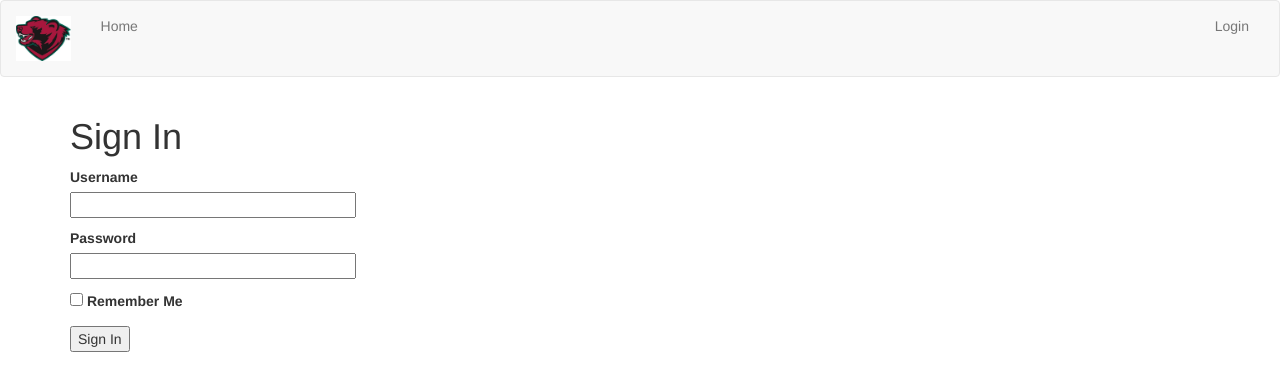
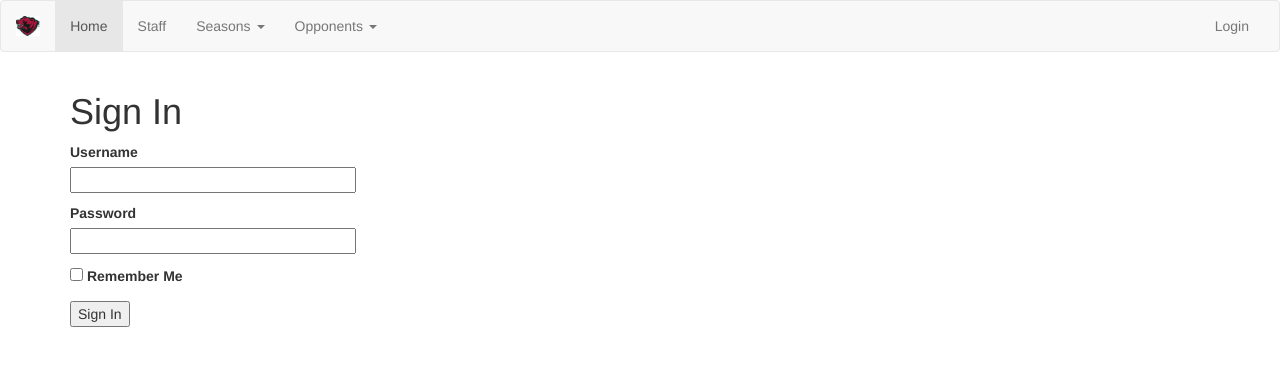
Before and after one commit to ryanloutos/WashU-Bears-Baseball-Website, a Flask app: a page that uses app/templates/base.html in a window 1280 px wide. Shown: the top 391 px of the page. Run offline with Flask 2, Linux system fonts and the light colour scheme; some libraries are stand-ins or nearby versions.

Commit message:
navbar stuff

```diff
--- a/app/templates/base.html
+++ b/app/templates/base.html
@@ -14,46 +14,71 @@
         .navbar-brand img {
             max-height: 100%;
          }
-        .navbar-brand {
-            height: 75px;
-        }
     </style>
 {% endblock %}
 
 {% block navbar %}
 <nav class="navbar navbar-default">
     <div class="container-fluid">
+      <!-- Brand and toggle get grouped for better mobile display -->
       <div class="navbar-header">
-                {#<button type="button" class="navbar-toggle collapsed" data-toggle="collapse" data-target="#bs-example-navbar-collapse-1" aria-expanded="false">
+        <button type="button" class="navbar-toggle collapsed" data-toggle="collapse" data-target="#bs-example-navbar-collapse-1" aria-expanded="false">
           <span class="sr-only">Toggle navigation</span>
           <span class="icon-bar"></span>
           <span class="icon-bar"></span>
           <span class="icon-bar"></span>
-                </button>#}
+        </button>
         <a class="navbar-brand" href="{{ url_for('index') }}">
             <img alt='Brand' src="{{ url_for('static', filename='images/Bear_Head.jpg') }}">
         </a>
       </div>
+
+      <!-- Collect the nav links, forms, and other content for toggling -->
       <div class="collapse navbar-collapse" id="bs-example-navbar-collapse-1">
         <ul class="nav navbar-nav">
-                    <li><a href="{{ url_for('index') }}">Home</a></li>
+          <li class="active"><a href="{{ url_for('index') }}">Home <span class="sr-only">(current)</span></a></li>
+          <li><a href="#">Staff</a></li>
+          <li class="dropdown">
+            <a href="#" class="dropdown-toggle" data-toggle="dropdown" role="button" aria-haspopup="true" aria-expanded="false">Seasons <span class="caret"></span></a>
+            <ul class="dropdown-menu">
+                <li><a href="{{ url_for('season', id=3) }}">Fall 2019</a></li>
+                <li><a href="{{ url_for('season', id=4) }}">Spring 2020</a></li>
+                <li role="separator" class="divider"></li>
+                <li><a href="{{ url_for('season', id=2) }}">Spring 2019</a></li>
+            </ul>
+          </li>
+          <li class="dropdown">
+            <a href="#" class="dropdown-toggle" data-toggle="dropdown" role="button" aria-haspopup="true" aria-expanded="false">Opponents <span class="caret"></span></a>
+            <ul class="dropdown-menu">
+                <li><a href="{{ url_for('opponent', id=1) }}">Matchups</a></li>
+            </ul>
+          </li>
         </ul>
         <ul class="nav navbar-nav navbar-right">
           {% if current_user.is_anonymous %}
-                    <li><a href="{{ url_for('login') }}">Login</a></li>
+            <li><a href="#">Login</a></li>
           {% else %}
           {% if current_user.admin %}
+          <li class="dropdown">
+            <a href="#" class="dropdown-toggle" data-toggle="dropdown" role="button" aria-haspopup="true" aria-expanded="false">Create <span class="caret"></span></a>
+            <ul class="dropdown-menu">
+
+                <li><a href="{{ url_for('new_outing') }}">New Outing</a></li>
                 <li><a href="{{ url_for('new_outing_csv') }}">New Outing CSV</a></li>
+                <li role="separator" class="divider"></li>
                 <li><a href="{{ url_for('register') }}">New User</a></li>
+                <li><a href="{{ url_for('new_opponent') }}">New Opponent</a></li>
                 <li><a href="{{ url_for('new_season') }}">New Season</a></li>
-                        <li><a href="{{ url_for('new_opponent') }}">New Opponent</a></li>
+            </ul>
+          </li>
           {% endif %}
-                    <li><a href="{{ url_for('new_outing') }}">New Outing</a></li>
-                    <li><a href="{{ url_for('logout') }}">Logout</a></li>
+          <li>
+            <a href="{{ url_for('logout') }}">Logout</a>
+          </li>
           {% endif %}
         </ul>
-            </div>
-        </div>
+      </div><!-- /.navbar-collapse -->
+    </div><!-- /.container-fluid -->
   </nav>
 {% endblock %}
 
```
Also changed, not shown: app.db. Lines whose indentation alone changed are shown as unchanged.
